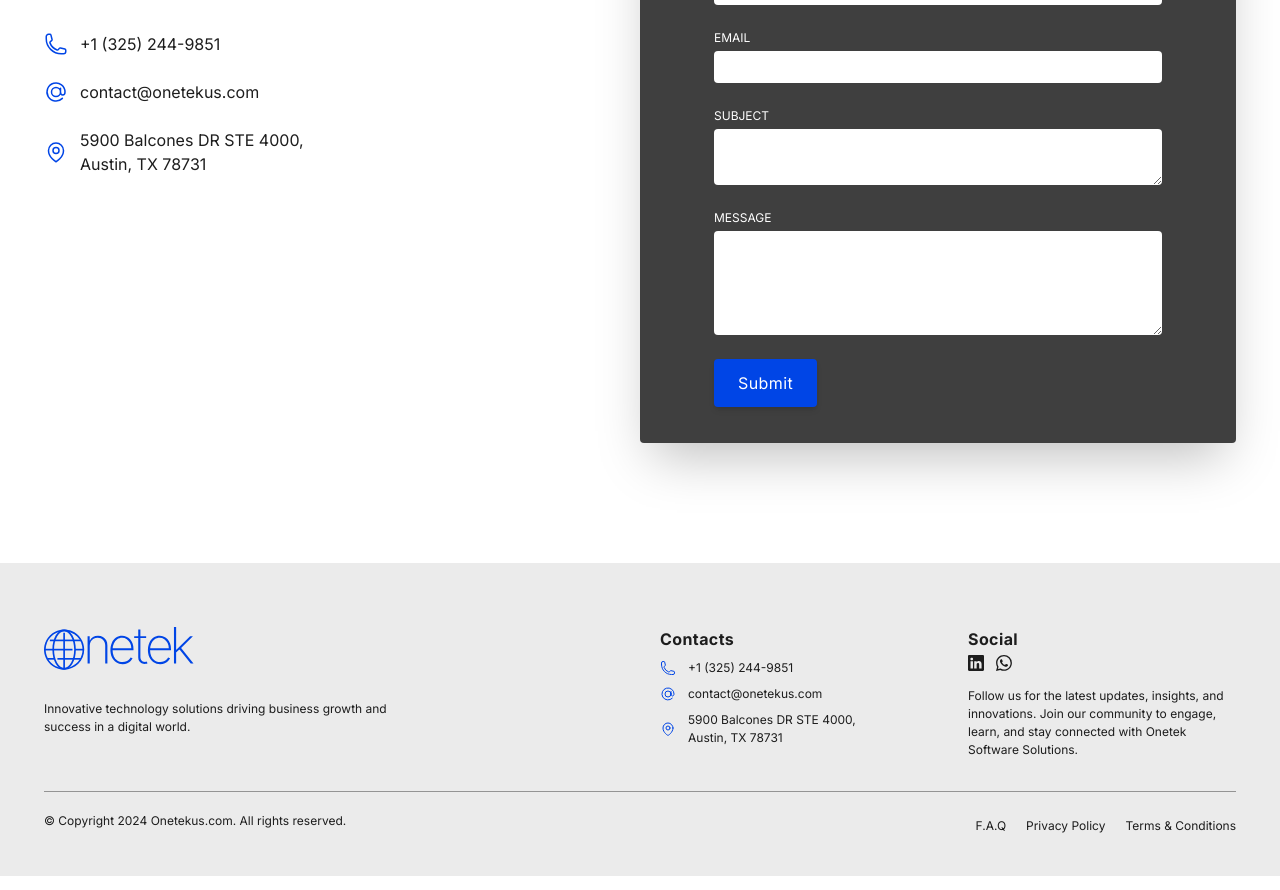
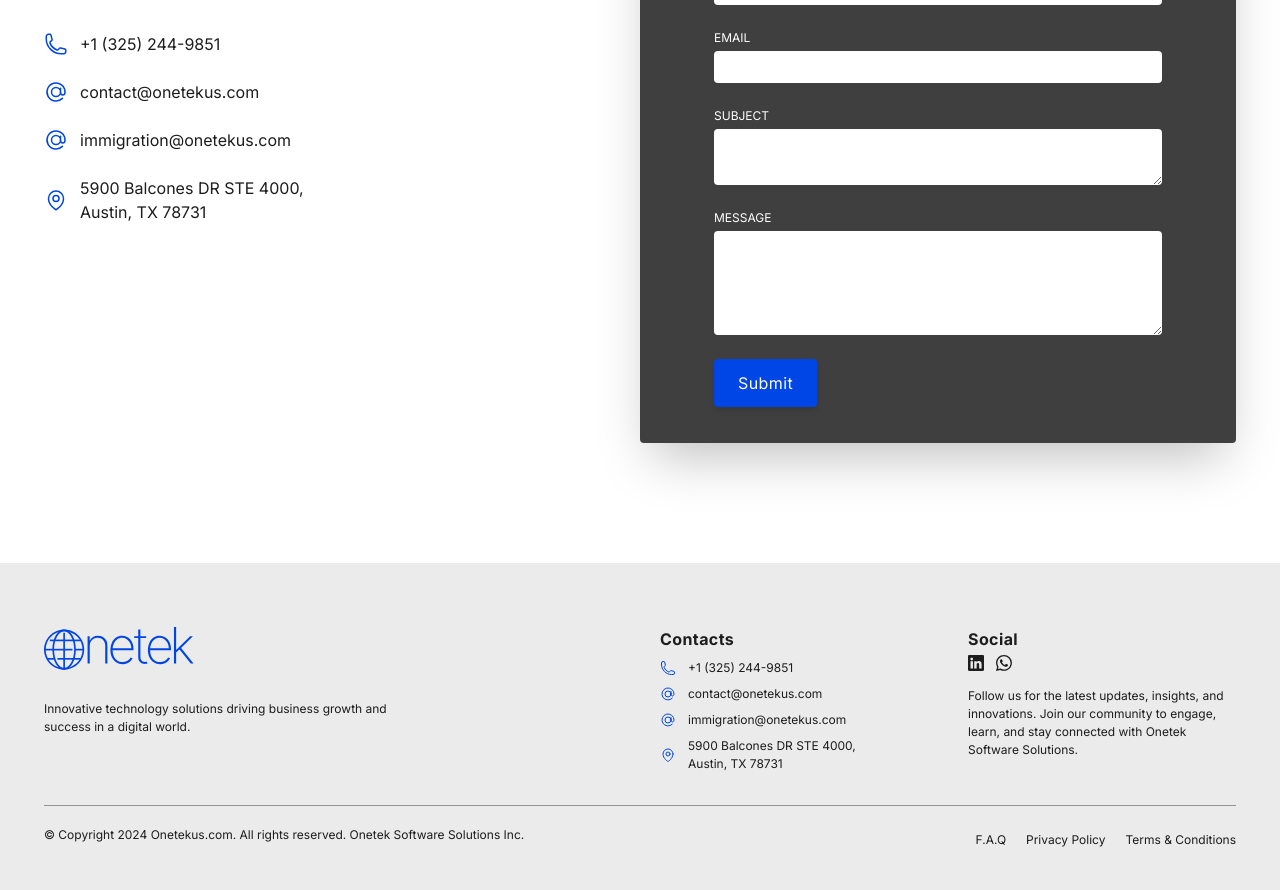
Before and after one commit to workidco/onetekus.com, a Next.js app: page / in a window 1280 px wide. Shown: the part 5359-6249 px from the top of the page. Built offline with nearby package versions, Linux system fonts and the light colour scheme; no server answers.

Commit message:
added new  email in contact and footer

```diff
--- a/components/Footer.js
+++ b/components/Footer.js
@@ -51,6 +51,17 @@ const Footer = () => {
                                 </a>
                             </div>
                             <div className="flex items-center gap-3">
+                                <AtSymbolIcon className="size-4 text-primary" />
+                                <a
+                                    href="mailto:contact@onetekus.com"
+                                    aria-label="Our email"
+                                    title="Our email"
+                                    className="transition-colors duration-300 text-text hover:text-primary"
+                                >
+                                    immigration@onetekus.com
+                                </a>
+                            </div>
+                            <div className="flex items-center gap-3">
                                 <MapPinIcon className="size-4 text-primary" />
                                 <a
                                     href="/"
@@ -96,7 +107,7 @@ const Footer = () => {
                     </div>
                     <div className="flex flex-col-reverse justify-between pt-5 pb-10 border-t border-accent/50 lg:flex-row">
                         <p className="text-sm text-text">
-                            © Copyright {year} Onetekus.com. All rights reserved.
+                            © Copyright {year} Onetekus.com. All rights reserved. Onetek Software Solutions Inc.
                         </p>
                         <ul className="flex flex-col mb-3 space-y-2 lg:mb-0 sm:space-y-0 sm:space-x-5 sm:flex-row">
                             <li>
--- a/sections/ContactSection.js
+++ b/sections/ContactSection.js
@@ -54,6 +54,17 @@ export default function ContactForm() {
                                         className="transition-colors duration-300 text-text hover:text-primary"
                                     >
                                         contact@onetekus.com
+                                    </a>
+                                </div>
+                                <div className="flex items-center gap-3">
+                                    <AtSymbolIcon className="size-6 text-primary" />
+                                    <a
+                                        href="mailto:contact@onetekus.com"
+                                        aria-label="Our email"
+                                        title="Our email"
+                                        className="transition-colors duration-300 text-text hover:text-primary"
+                                    >
+                                        immigration@onetekus.com
                                     </a>
                                 </div>
                                 <div className="flex items-center gap-3">
```
